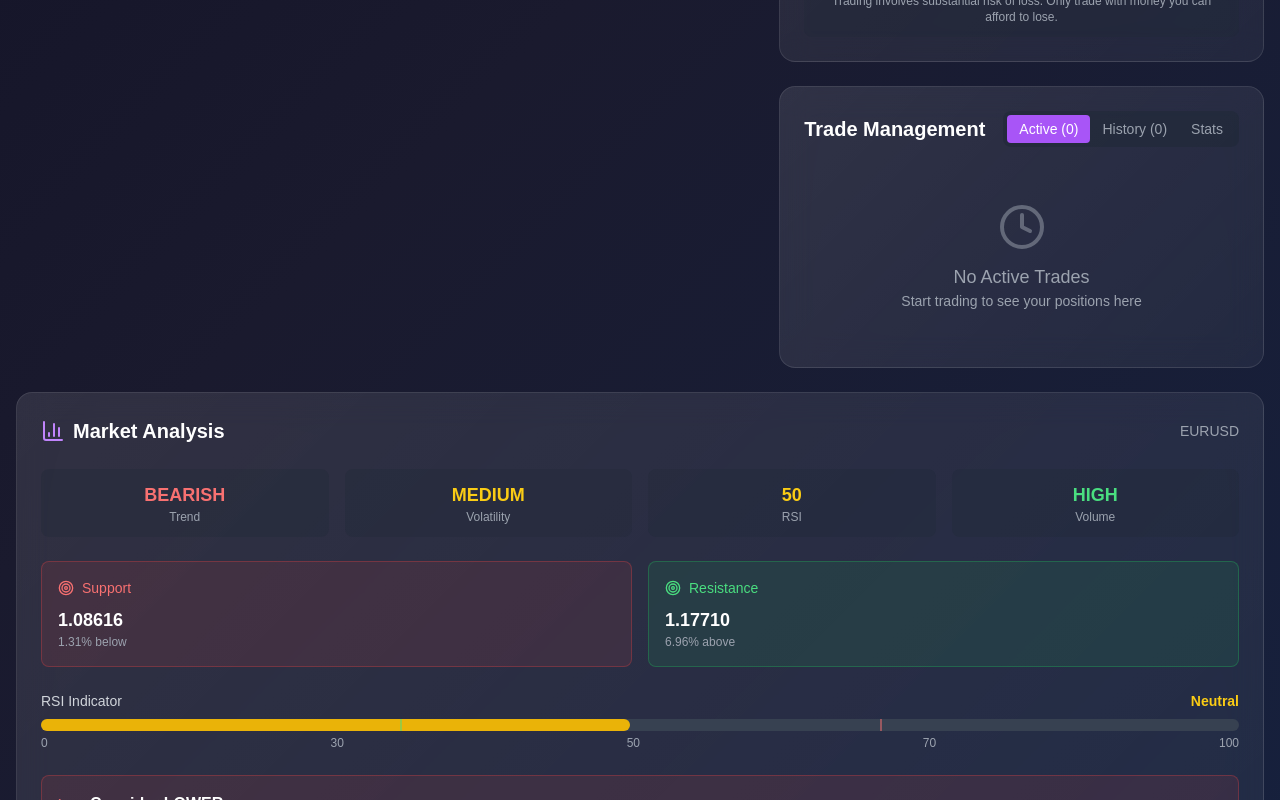
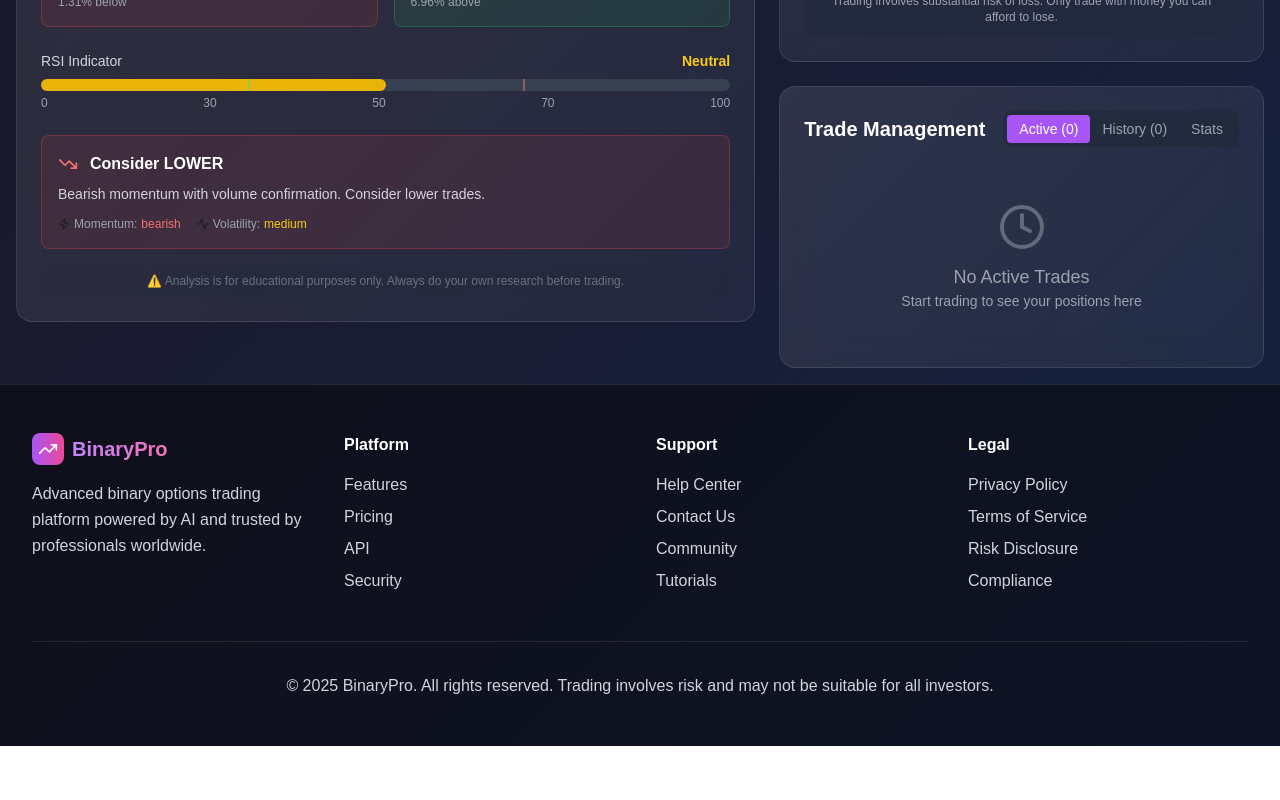
Before and after one commit to DiegoRodriguez93/binary-platform, a Next.js app: page /trade-v2 in a window 1280 px wide. Shown: the part 1180-1980 px from the top of the page. After the commit the page ends 1926 px from the top, so only its background shows below. Built offline with nearby package versions, Linux system fonts and the light colour scheme.

Commit message:
Move Market Analysis below chart on desktop

```diff
--- a/src/components/TradeV2/TradeV2.tsx
+++ b/src/components/TradeV2/TradeV2.tsx
@@ -459,6 +459,16 @@ const TradeV2 = () => {
                             onTimeFrameChange={setTimeFrame}
                             marketTrend={marketTrend}
                         />
+
+                        {/* Market Analysis moved below chart on desktop */}
+                        <div className="hidden xl:block">
+                            <MarketAnalysisV2
+                                symbol={selectedSymbol}
+                                candlestickData={candlestickData}
+                                marketTrend={marketTrend}
+                                currentPrice={currentPrice}
+                            />
+                        </div>
                     </div>
 
                     {/* Trading Panel and History */}
@@ -482,8 +492,8 @@ const TradeV2 = () => {
                     </div>
                 </div>
 
-                {/* Market Analysis moved to bottom */}
-                <div className="mt-6">
+                {/* Market Analysis for mobile/tablet - shown at bottom */}
+                <div className="mt-6 xl:hidden">
                     <MarketAnalysisV2
                         symbol={selectedSymbol}
                         candlestickData={candlestickData}
```
